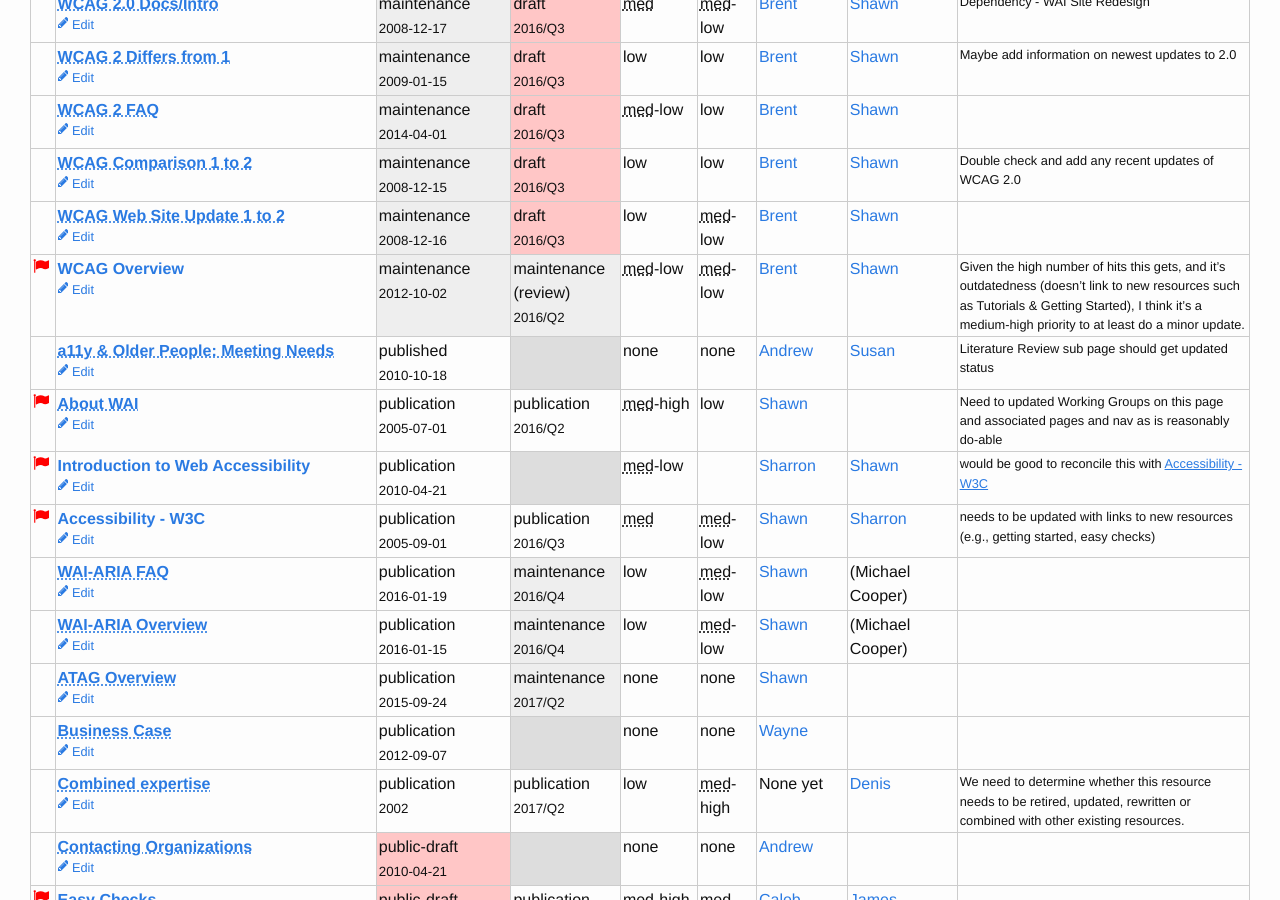
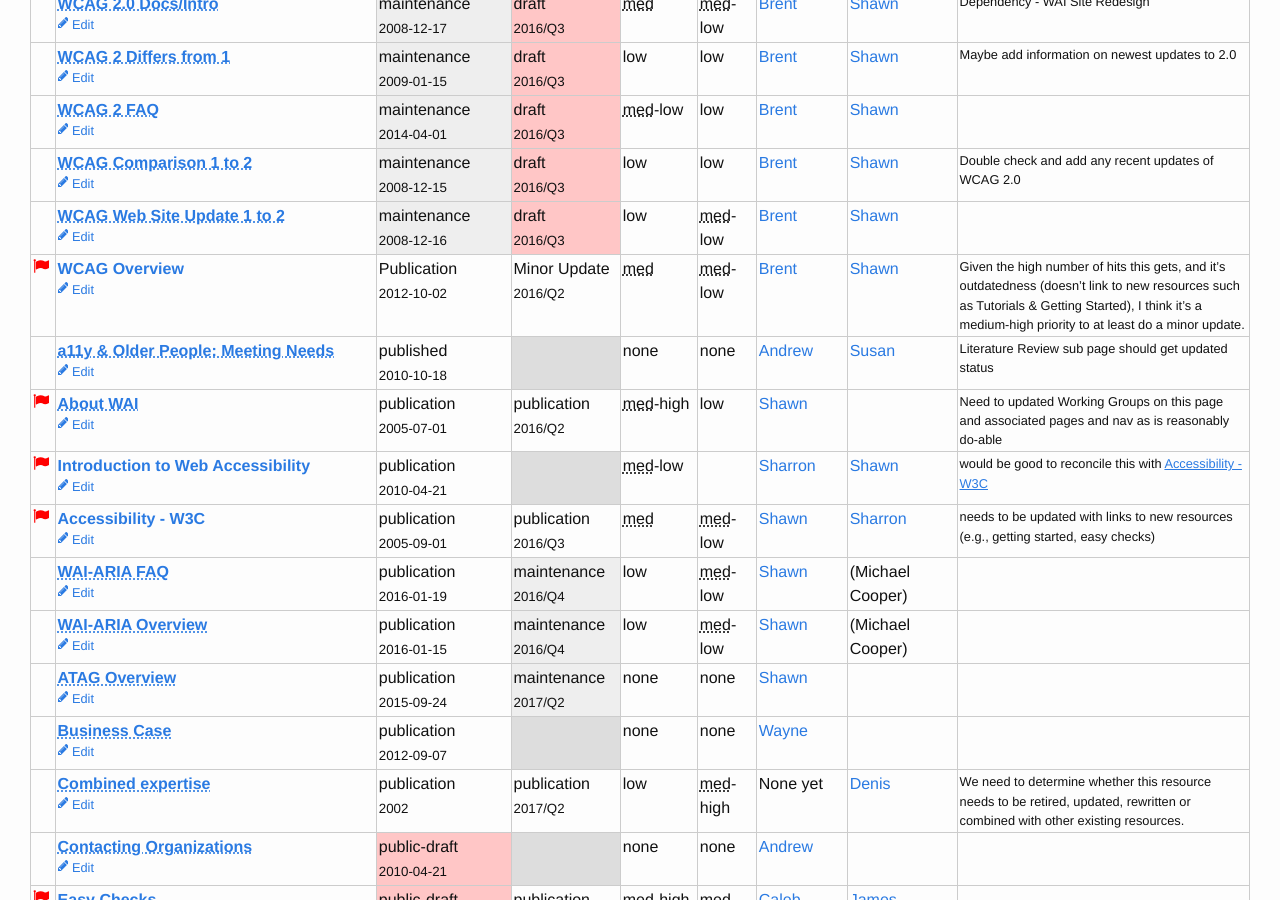
Before and after one commit to w3c/wai-resources, a Jekyll site: the page built from index.html, in a window 1280 px wide and 900 px high, scrolled down 377 px. Built offline with Jekyll 4.4.1, drawn with Linux system fonts in a browser that asks for light colours.

Commit message:
Update WCAG_overview.md

```diff
--- a/_resources/WCAG_overview.md
+++ b/_resources/WCAG_overview.md
@@ -2,16 +2,16 @@
 title: "WCAG Overview"
 uri: https://www.w3.org/WAI/intro/wcag.php
 updated: 2012-10-02
-current-stage: maintenance
+current-stage: Publication
 active: true
-urgency: 2
+urgency: 3
 effort: 2
 rm: Brent
 contributors:
 - Shawn
 roadmap: # As many pairs of data as you want (first pair -> next stage in the tool)
   - date: 2016/Q2
-    stage: maintenance (review)
+    stage: Minor Update
   - date: 2016/Q3
     stage: draft
 note: Given the high number of hits this gets, and it's outdatedness (doesn't link to new resources such as Tutorials & Getting Started), I think it's a medium-high priority to at least do a minor update.
```
